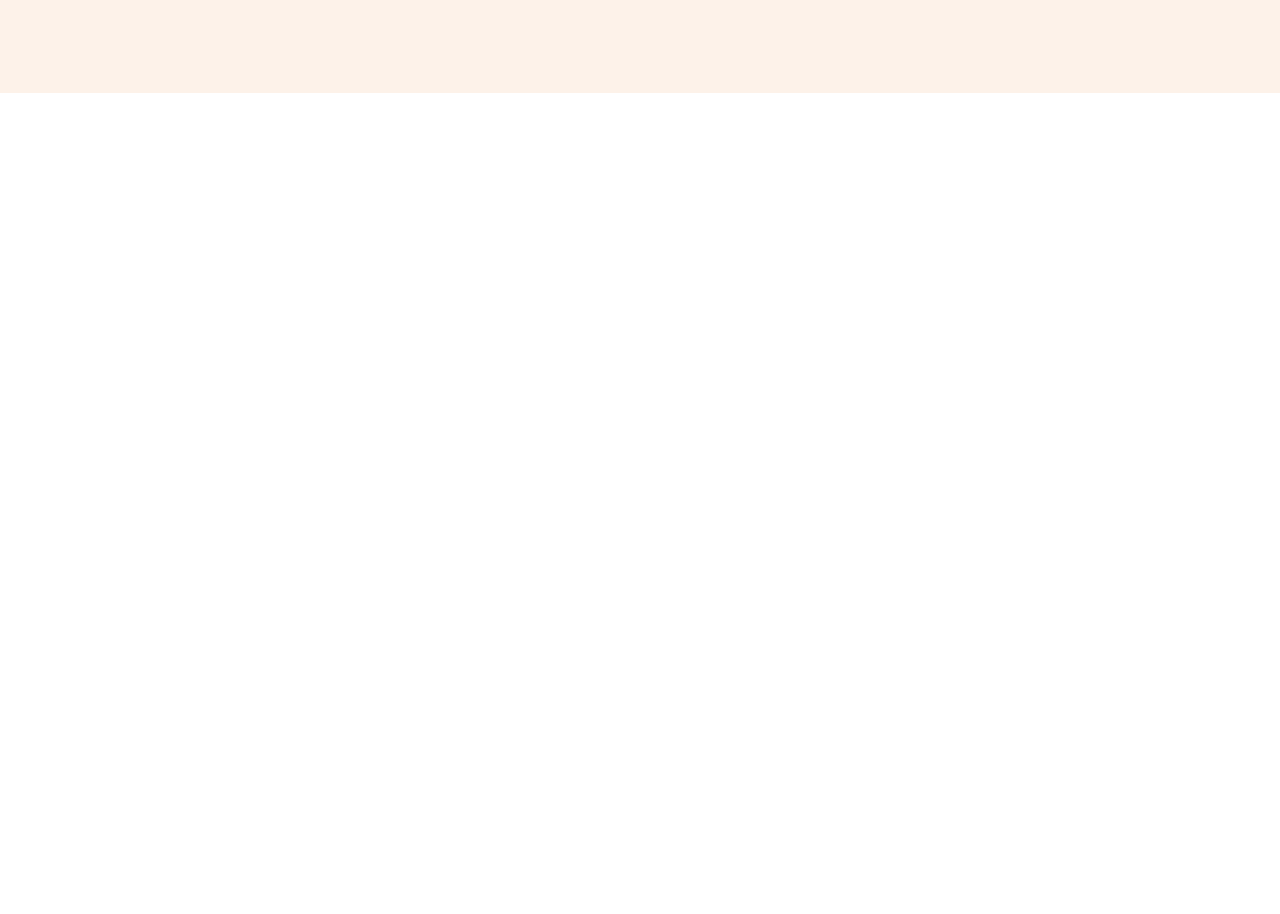
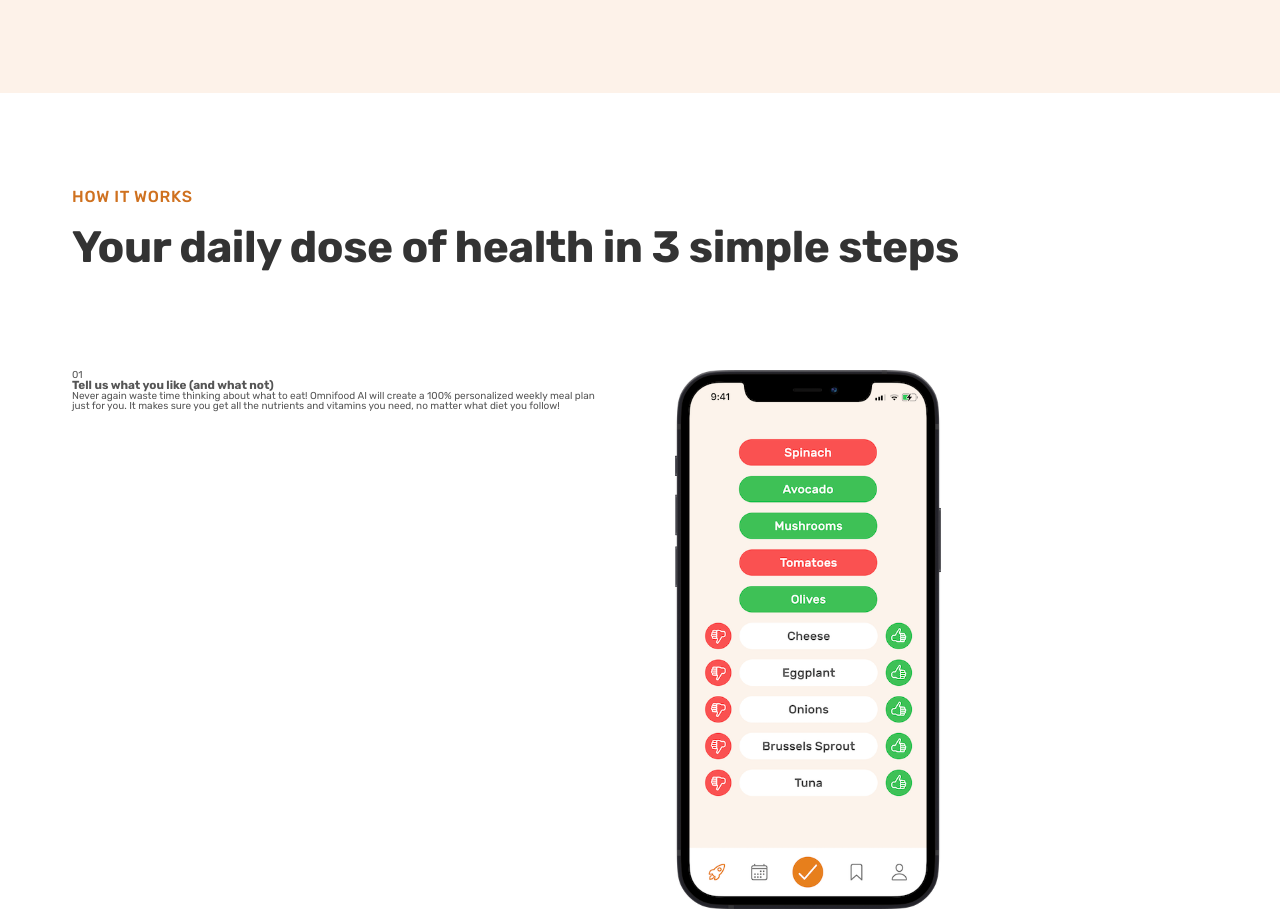
Before and after one commit to KseniyaKerzhner/Omnifood-Project, a plain HTML site: page index.html in a window 1280 px wide. Shown: the part 667-1581 px from the top of the page. Before the commit the page ends 800 px from the top, so only its background shows below. Drawn offline with Linux system fonts and the light colour scheme.

Commit message:
feat: start how it works section

```diff
--- a/css/style.css
+++ b/css/style.css
@@ -12,7 +12,12 @@ Bold: 700
 - Line heights:
 Default: 1
 Small: 1.05
+Medium: 1.2
 Paragraph default: 1.6
+
+- Letter spacing
+-0.5px
+0.75px
 
 --- 02 COLORS
 
@@ -62,13 +67,59 @@ body {
 /* GENERAL REUSABLE COMPONENTS */
 /*******************/
 
+.container {
+	/* 1140px */
+	max-width: 120rem;
+	margin: 0 auto;
+	padding: 0 3.2rem;
+}
+
+.grid {
+	display: grid;
+	gap: 6.9rem;
+
+}
+
+.grid--2--cols {
+	grid-template-columns: repeat(2, 1fr);
+}
+
+.grid--3--cols {
+	grid-template-columns: repeat(3, 1fr);
+}
+
+.heading-primary,
+.heading-secondary {
+	font-weight: 700;
+	color: #333;
+	/* color: #45260a; */
+	/* color: #343a40; */
+	letter-spacing: -0.5px;
+
+}
+
 .heading-primary {
 	font-size: 5.2rem;
-	font-weight: 700;
 	line-height: 1.05;
-	color: #333;
-	letter-spacing: -0.5px;
 	margin-bottom: 3.2rem;
+}
+
+.heading-secondary {
+	font-size: 4.4rem;
+	line-height: 1.2;
+	margin-bottom: 9.6rem;
+}
+
+
+.subheading {
+	display: block;
+	font-size: 1.6rem;
+	font-weight: 500;
+	color: #cf711f;
+	text-transform: uppercase;
+	margin-bottom: 1.6rem;
+	letter-spacing: 0.75px;
+
 }
 
 .btn:link,
@@ -232,3 +283,15 @@ body {
 	color: #cf711f;
 	font-weight: 700;
 }
+
+/*******************/
+/* HOW IT WORKS SECTION */
+/*******************/
+
+.section-how {
+	padding: 9.6rem 0;
+}
+
+.step-img {
+	width: 50%;
+}
--- a/index.html
+++ b/index.html
@@ -54,6 +54,49 @@
 				</div>
 			</div>
 		</section>
+
+		<section class="section-how">
+			<div class="container">
+				<span class="subheading">How it works</span>
+				<h2 class="heading-secondary">Your daily dose of health in 3 simple steps</h2>
+			</div>
+
+			<div class="container grid grid--2--cols">
+				<!-- STEP 01 -->
+				<div class="step-text-box">
+					<p class="step-number">01</p>
+					<h3 class="heading-tertiary">Tell us what you like (and what not)</h3>
+					<p class="step-description">Never again waste time thinking about what to eat! Omnifood AI will create a 100%
+						personalized weekly meal plan just for you. It makes sure you get all the nutrients and vitamins you need,
+						no matter what diet you follow!</p>
+				</div>
+				<div class="step-img-box">
+					<img src="img/app/app-screen-1.png" class="step-img" alt="iPhone app preferences screen">
+				</div>
+				<!-- STEP 02 -->
+				<div class="step-img-box">
+					<img src="img/app/app-screen-2.png" class="step-img" alt="iPhone app meal approving plan screen">
+				</div>
+				<div class="step-text-box">
+					<p class="step-number">02</p>
+					<h3 class="heading-tertiary">Approve your weekly meal plan</h3>
+					<p class="step-description">Once per week, approve the meal plan generated for you by Omnifood AI. You can
+						change ingredients, swap entire meals, or even add your own recipes.</p>
+				</div>
+				<!-- STEP 03 -->
+				<div class="step-text-box">
+					<p class="step-number">03</p>
+					<h3 class="heading-tertiary">Receive meals at convenient time</h3>
+					<p class="step-description">Best chefs in town will cook your selected meal every day, and we will deliver it
+						to your door whenever works best for you. You can change delivery schedule and address daily!</p>
+				</div>
+				<div class="step-img-box">
+					<img src="img/app/app-screen-3.png" class="step-img" alt="iPhone app delivery screen">
+				</div>
+			</div>
+
+		</section>
+
 	</main>
 </body>
 
```
